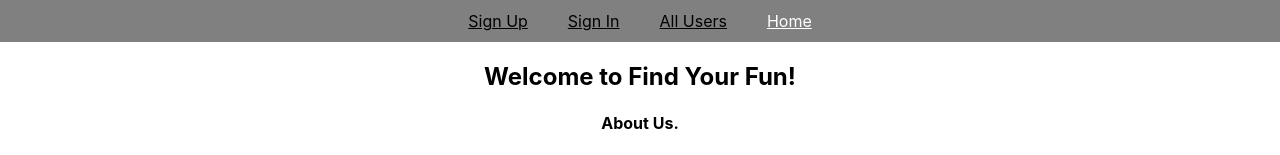
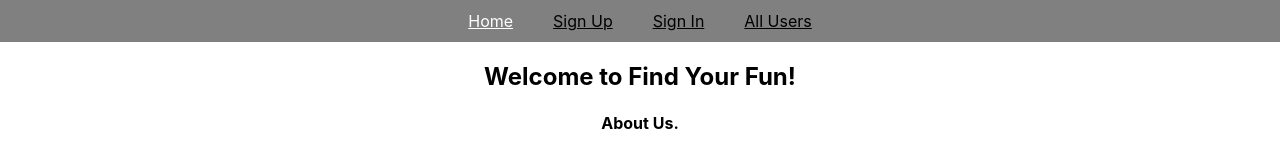
Before and after one commit to smackin/cap2, a React (Create React App) app in the folder fyf-react-frntend/: page / in a window 1280 px wide. Shown: the top 155 px of the page. Built offline with nearby package versions, Linux system fonts and the light colour scheme.

Commit message:
updated routes

```diff
--- a/fyf-react-frntend/src/App.js
+++ b/fyf-react-frntend/src/App.js
@@ -1,4 +1,4 @@
-import { BrowserRouter, Route} from "react-router-dom";
+import { Route} from "react-router-dom";
 import './App.css';
 import React from 'react';
 import Navbar from "./Navbar";
@@ -14,8 +14,7 @@ import AllUsers from "./AllUsers";
 function App() {
   return (
     <div className="App">
-      <BrowserRouter>
-        <Navbar/>
+      <Navbar/>
         <Route exact path='/login'>
           <LoginForm/>
         </Route>
@@ -28,8 +27,6 @@ function App() {
         <Route exact path='/'>
           <Home/>
         </Route>
-      </BrowserRouter>
-
     </div>
   );
 }
--- a/fyf-react-frntend/src/Navbar.js
+++ b/fyf-react-frntend/src/Navbar.js
@@ -5,10 +5,11 @@ import './Navbar.css';
 const Navbar = () => {
     return(
         <nav className="Navbar">
-        <NavLink exact to="/register">Sign Up</NavLink>
-        <NavLink exact to="/login">Sign In</NavLink>
-        <NavLink exact to="/getusers">All Users</NavLink>
-        <NavLink exact to="/">Home</NavLink>
+        <NavLink to="/">Home</NavLink>
+        <NavLink to="/register">Sign Up</NavLink>
+        <NavLink to="/login">Sign In</NavLink>
+        <NavLink to="/getusers">All Users</NavLink>
+
         </nav>
     )
 }
--- a/fyf-react-frntend/src/index.js
+++ b/fyf-react-frntend/src/index.js
@@ -1,14 +1,18 @@
 import React from 'react';
 import ReactDOM from 'react-dom/client';
+import { BrowserRouter } from 'react-router-dom';
 import './index.css';
 import App from './App';
 import reportWebVitals from './reportWebVitals';
 
+
 const root = ReactDOM.createRoot(document.getElementById('root'));
 root.render(
-  <React.StrictMode>
-    <App />
-  </React.StrictMode>
+  <BrowserRouter>
+    <React.StrictMode>
+      <App />
+    </React.StrictMode>
+  </BrowserRouter>
 );
 
 // If you want to start measuring performance in your app, pass a function
```
Also changed, not shown: 1 other file (tests, documents, lock files or other folders).
